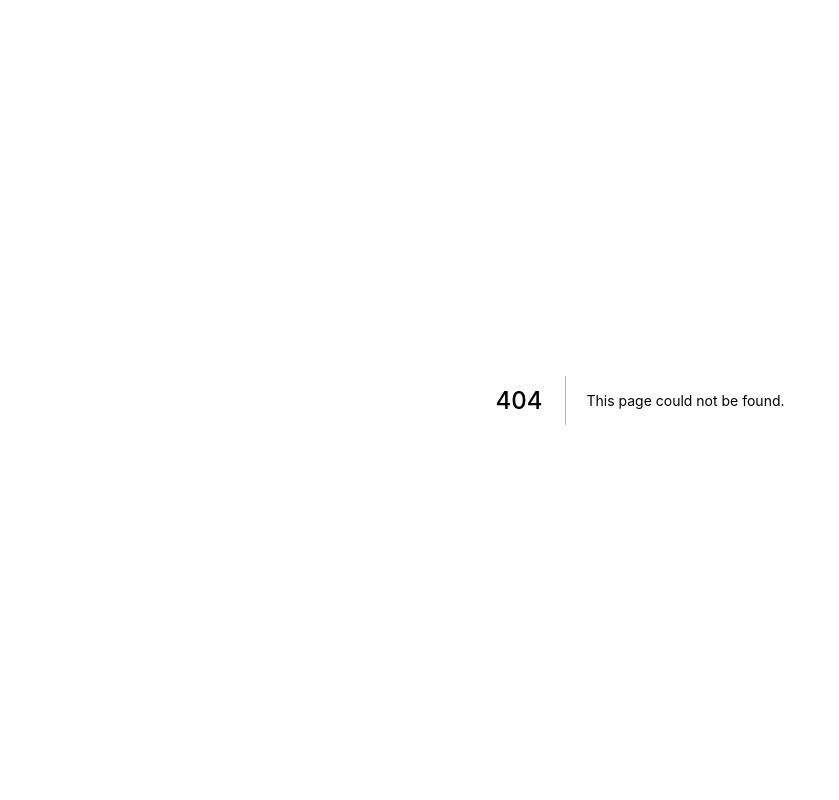
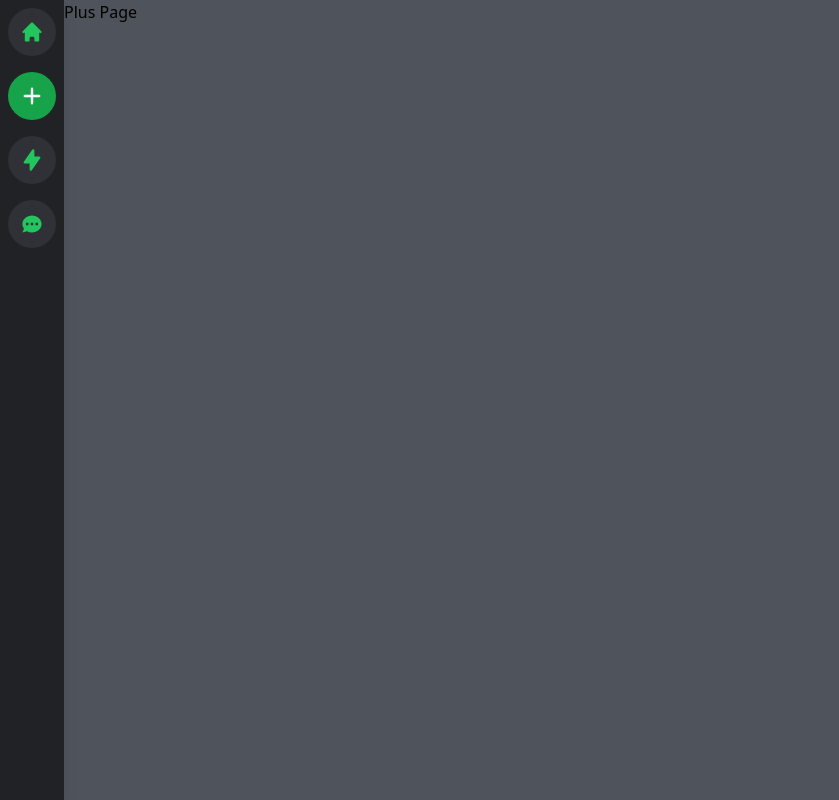
Before and after one commit to SOPLAY/Tailwindcss, a Next.js app: page /plus in a window 1280 px wide. Before the commit this address had no page. Shown: the whole page, without its empty margins (0-839 px from the left). Built offline with nearby package versions, Linux system fonts and the light colour scheme.

Commit message:
Fix nav style + base link

```diff
--- /dev/null
+++ b/components/common/Sidebar.tsx
@@ -0,0 +1,73 @@
+import Link from 'next/link';
+import { useRouter } from 'next/router';
+import { BsPlus, BsFillLightningFill, BsGearFill } from 'react-icons/bs';
+import { FaFill, FaFire, FaPoo } from 'react-icons/fa';
+import { HiChat, HiHome, HiLightningBolt, HiPlus } from 'react-icons/hi';
+// sidebar
+interface TypeSBI {
+  icon: any;
+  styles: string;
+  name: string;
+  isActive: boolean;
+}
+const SideBarIcon = ({ icon, styles, name, isActive }: TypeSBI) => {
+  return (
+    <div
+      className={`sidebar-icon group text-2xl ${styles} ${
+        isActive && 'bg-green-600 text-white'
+      }`}
+    >
+      {icon}
+      <span className='stidebar-tooltip group-hover:scale-100'>{name} 💡</span>
+    </div>
+  );
+};
+
+const Sidebar = () => {
+  const navList = [
+    {
+      name: 'Home',
+      icon: <HiHome />,
+      styles: '',
+      path: '/',
+    },
+    {
+      name: 'Plus',
+      icon: <HiPlus />,
+      styles: '',
+      path: '/plus',
+    },
+    {
+      name: 'meetings',
+      icon: <HiLightningBolt />,
+      styles: '',
+      path: '/meetings',
+    },
+    {
+      name: 'chatting',
+      icon: <HiChat />,
+      styles: '',
+      path: '/chatting',
+    },
+  ];
+  const router = useRouter();
+
+  return (
+    <div className='fixed top-0 left-0 flex flex-col w-16 h-screen m-0 shadow-lg text-secondary bg-primary '>
+      {navList.map((value, index) => (
+        <Link href={value.path} key={index}>
+          <a>
+            <SideBarIcon
+              icon={value.icon}
+              styles={value.styles}
+              name={value.name}
+              isActive={router.asPath === value.path}
+            />
+          </a>
+        </Link>
+      ))}
+    </div>
+  );
+};
+
+export default Sidebar;
--- a/pages/_app.tsx
+++ b/pages/_app.tsx
@@ -1,8 +1,24 @@
-import '../styles/globals.css'
-import type { AppProps } from 'next/app'
+import '../styles/globals.css';
+import type { AppProps } from 'next/app';
+import Sidebar from '@components/common/Sidebar';
+import Head from 'next/head';
 
 function MyApp({ Component, pageProps }: AppProps) {
-  return <Component {...pageProps} />
+  return (
+    <>
+      <Head>
+        <title>Tailwindcss 연습</title>
+        <link rel='icon' href='/favicon.ico' />
+      </Head>
+      <div className='flex min-h-screen pl-16 bg-discordGray-600'>
+        {/* Sidebar w-16 */}
+        <Sidebar />
+        <div>
+          <Component {...pageProps} />
+        </div>
+      </div>
+    </>
+  );
 }
 
-export default MyApp
+export default MyApp;
--- /dev/null
+++ b/pages/_error.tsx
@@ -0,0 +1,21 @@
+import { NextPage } from 'next';
+import Head from 'next/head';
+import React from 'react';
+
+const Home: NextPage = () => {
+  return (
+    <div className='flex items-center justify-center w-screen h-screen bg-discordGray-600'>
+      <Head>
+        <title>404</title>
+      </Head>
+      <div>
+        <h2 className='text-center md:text-3xl'>
+          <span className='font-bold text-red-600'>페이지</span>를 찾을 수
+          없습니다!!
+        </h2>
+      </div>
+    </div>
+  );
+};
+
+export default Home;
--- a/pages/discord.tsx
+++ b/pages/discord.tsx
@@ -1,59 +1,6 @@
+import Sidebar from '@components/common/Sidebar';
 import { NextPage } from 'next';
 import React from 'react';
-import { IconType } from 'react-icons';
-import { BsPlus, BsFillLightningFill, BsGearFill } from 'react-icons/bs';
-import { FaFill, FaFire, FaPoo } from 'react-icons/fa';
-// sidebar
-interface TypeSBI {
-  icon: any;
-  styles: string;
-  name: string;
-}
-const SideBarIcon = ({ icon, styles, name }: TypeSBI) => {
-  return (
-    <div className={`sidebar-icon group ${styles}`}>
-      {icon}
-      <span className='stidebar-tooltip group-hover:scale-100'>{name} 💡</span>
-    </div>
-  );
-};
-
-const Sidebar = () => {
-  const navList = [
-    {
-      name: 'navItem1',
-      icon: <FaFire size={20} />,
-      styles: '',
-    },
-    {
-      name: 'navItem2',
-      icon: <BsPlus size={30} />,
-      styles: '',
-    },
-    {
-      name: 'navItem3',
-      icon: <BsFillLightningFill size={20} />,
-      styles: '',
-    },
-    {
-      name: 'navItem4',
-      icon: <FaPoo size={20} />,
-      styles: '',
-    },
-  ];
-  return (
-    <div className='fixed top-0 left-0 flex flex-col w-16 h-screen m-0 shadow-lg text-secondary bg-primary '>
-      {navList.map((value, index) => (
-        <SideBarIcon
-          key={index}
-          icon={value.icon}
-          styles={value.styles}
-          name={value.name}
-        />
-      ))}
-    </div>
-  );
-};
 
 //main
 const Home: NextPage = () => {
--- a/pages/index.tsx
+++ b/pages/index.tsx
@@ -1,86 +1,17 @@
-import type { NextPage } from 'next'
-import Head from 'next/head'
-import Image from 'next/image'
+import type { NextPage } from 'next';
 
 const Home: NextPage = () => {
   return (
-    <div className="flex min-h-screen flex-col items-center justify-center py-2">
-      <Head>
-        <title>Create Next App</title>
-        <link rel="icon" href="/favicon.ico" />
-      </Head>
+    <>
+      <div className='flex flex-col items-center justify-center w-screen min-h-screen py-2 text-white'>
+        <div className='mx-auto'>
+          <h1 className='font-sans text-5xl '>
+            <span className='font-bold text-blue-500'>TailWindCss</span> 연습
+          </h1>
+        </div>
+      </div>
+    </>
+  );
+};
 
-      <main className="flex w-full flex-1 flex-col items-center justify-center px-20 text-center">
-        <h1 className="text-6xl font-bold">
-          Welcome to{' '}
-          <a className="text-blue-600" href="https://nextjs.org">
-            Next.js!
-          </a>
-        </h1>
-
-        <p className="mt-3 text-2xl">
-          Get started by editing{' '}
-          <code className="rounded-md bg-gray-100 p-3 font-mono text-lg">
-            pages/index.tsx
-          </code>
-        </p>
-
-        <div className="mt-6 flex max-w-4xl flex-wrap items-center justify-around sm:w-full">
-          <a
-            href="https://nextjs.org/docs"
-            className="mt-6 w-96 rounded-xl border p-6 text-left hover:text-blue-600 focus:text-blue-600"
-          >
-            <h3 className="text-2xl font-bold">Documentation &rarr;</h3>
-            <p className="mt-4 text-xl">
-              Find in-depth information about Next.js features and its API.
-            </p>
-          </a>
-
-          <a
-            href="https://nextjs.org/learn"
-            className="mt-6 w-96 rounded-xl border p-6 text-left hover:text-blue-600 focus:text-blue-600"
-          >
-            <h3 className="text-2xl font-bold">Learn &rarr;</h3>
-            <p className="mt-4 text-xl">
-              Learn about Next.js in an interactive course with quizzes!
-            </p>
-          </a>
-
-          <a
-            href="https://github.com/vercel/next.js/tree/canary/examples"
-            className="mt-6 w-96 rounded-xl border p-6 text-left hover:text-blue-600 focus:text-blue-600"
-          >
-            <h3 className="text-2xl font-bold">Examples &rarr;</h3>
-            <p className="mt-4 text-xl">
-              Discover and deploy boilerplate example Next.js projects.
-            </p>
-          </a>
-
-          <a
-            href="https://vercel.com/import?filter=next.js&utm_source=create-next-app&utm_medium=default-template&utm_campaign=create-next-app"
-            className="mt-6 w-96 rounded-xl border p-6 text-left hover:text-blue-600 focus:text-blue-600"
-          >
-            <h3 className="text-2xl font-bold">Deploy &rarr;</h3>
-            <p className="mt-4 text-xl">
-              Instantly deploy your Next.js site to a public URL with Vercel.
-            </p>
-          </a>
-        </div>
-      </main>
-
-      <footer className="flex h-24 w-full items-center justify-center border-t">
-        <a
-          className="flex items-center justify-center gap-2"
-          href="https://vercel.com?utm_source=create-next-app&utm_medium=default-template&utm_campaign=create-next-app"
-          target="_blank"
-          rel="noopener noreferrer"
-        >
-          Powered by{' '}
-          <Image src="/vercel.svg" alt="Vercel Logo" width={72} height={16} />
-        </a>
-      </footer>
-    </div>
-  )
-}
-
-export default Home
+export default Home;
--- /dev/null
+++ b/pages/plus.tsx
@@ -0,0 +1,8 @@
+import { NextPage } from 'next';
+import React from 'react';
+
+const Home: NextPage = () => {
+  return <div>Plus Page</div>;
+};
+
+export default Home;
```
Also changed, not shown: 1 other file (tests, documents, lock files or other folders).
